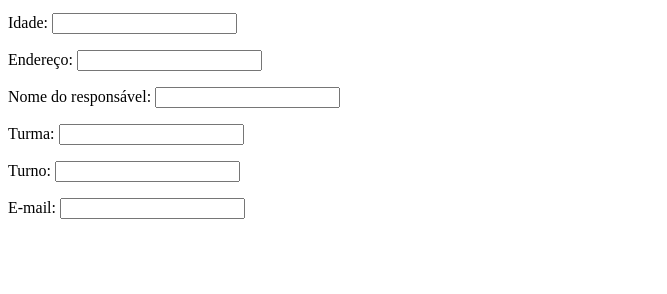
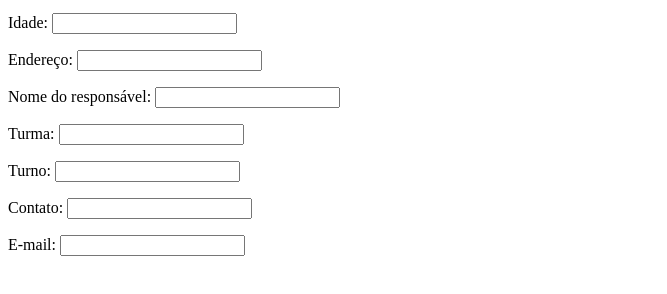
Before and after one commit to 06willis/Formul-rio, a plain HTML site: page index.html in a window 1280 px wide. Shown: the part 104-398 px from the top of the page, without its empty margins (0-667 px from the left). Drawn offline with Linux system fonts and the light colour scheme.

Commit message:
Update index.html

```diff
--- a/index.html
+++ b/index.html
@@ -15,6 +15,7 @@
      <p>Nome do responsável: <input type="text" name="Nome do responsável" id="Nome do responsável"  </p>
      <p>Turma: <input type="text" name="Turma" id="Turma"  </p>
      <p>Turno: <input type="text" name="Turno" id="Turno"  </p>
+     <p>Contato: <input type="text" name="Contato" id="Contato"  </p>
      <p>E-mail: <input type="text" name="E-mail" id="E-mail"  </p>
 
 
```
